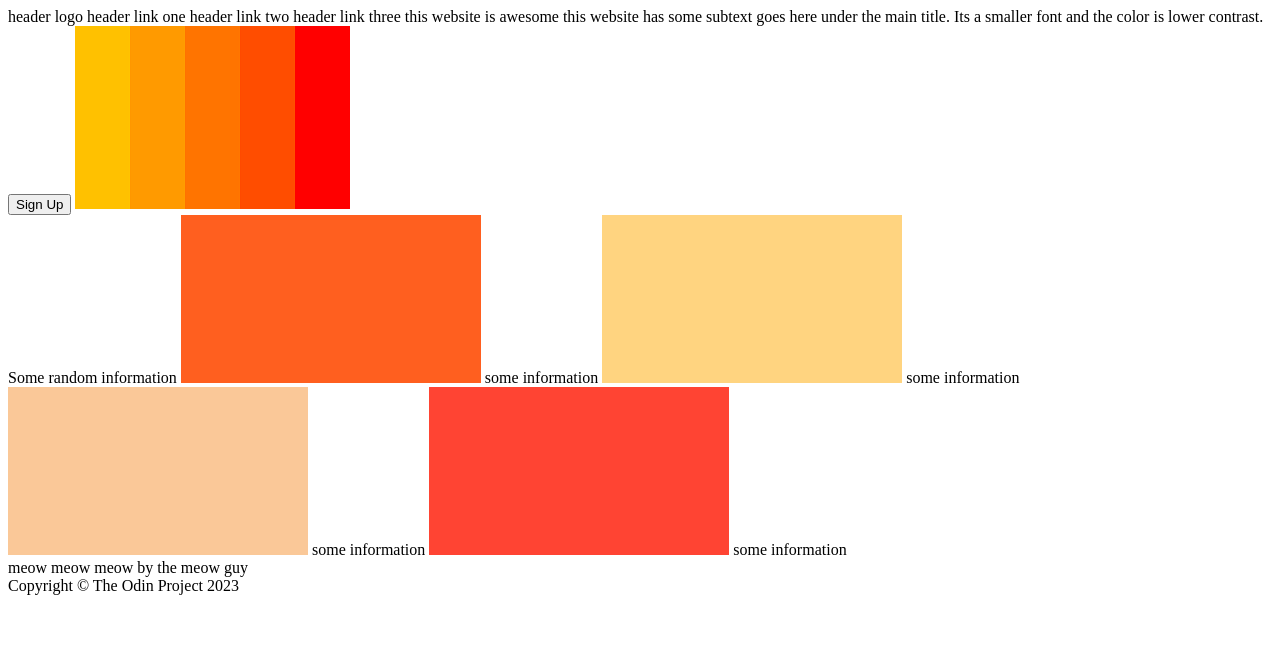
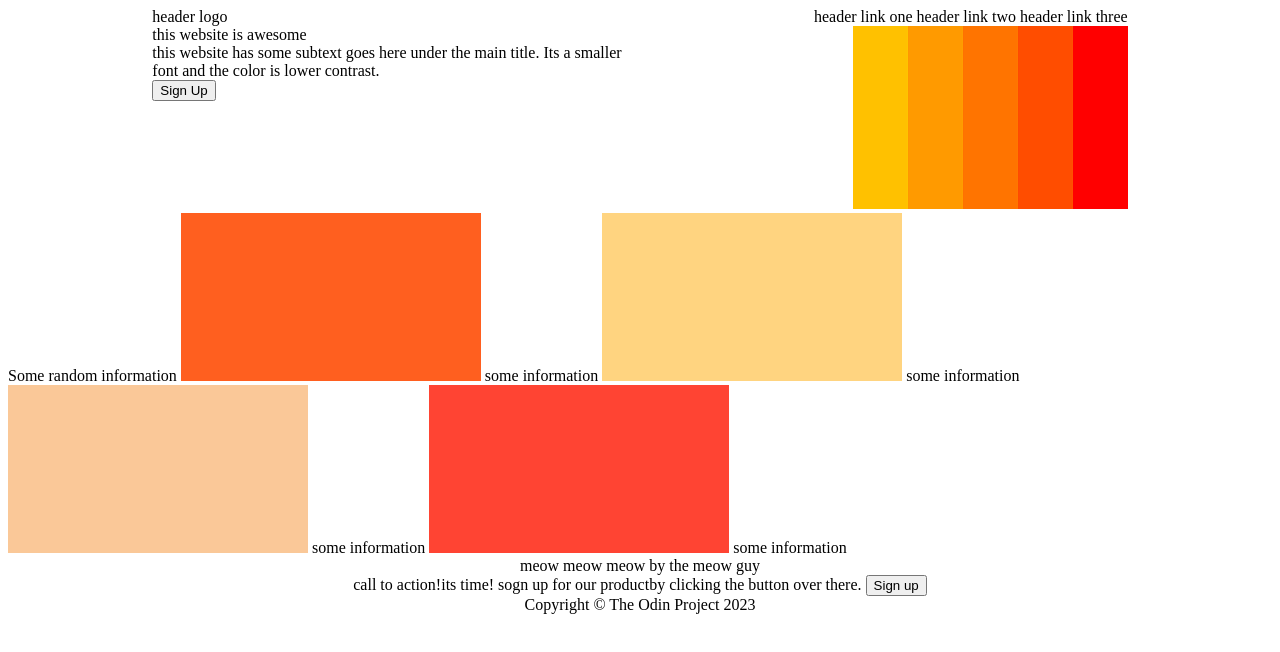
Before and after one commit to Shyaan921/landing-page, a plain HTML site: page index.html in a window 1280 px wide. Drawn offline with Linux system fonts and the light colour scheme.

Commit message:
Put everything in the header in their place

```diff
--- a/index.html
+++ b/index.html
@@ -4,17 +4,30 @@
     <meta charset="UTF-8">
     <meta name="viewport" content="width=device-width, initial-scale=1.0">
     <title>Landing Page</title>
+    <link rel="stylesheet" href="./style.css">
 </head>
 <body>
     <div class="header">
-        header logo
-        header link one
-        header link two
-        header link three
-        this website is awesome
-        this website has some subtext goes here under the main title. Its a smaller font and the color is lower contrast.
-        <button>Sign Up</button>
-        <img src="./images/orange.png">
+        <div class="upper">
+            <div class="left">
+                header logo
+            </div>
+            <div class="right">
+                header link one
+                header link two
+                header link three
+            </div>
+        </div>
+        <div class="lower">
+            <div class="left">
+                <div>this website is awesome</div>
+                <div>this website has some subtext goes here under the main title. Its a smaller font and the color is lower contrast.</div>
+                <div><button>Sign Up</button></div>
+            </div>
+            <div class="right">
+                <img src="./images/orange.png">
+            </div>
+        </div>
     </div>
 
     <div class="information">
@@ -34,6 +47,11 @@
         by the meow guy
     </div>
 
+    <div class="action">
+        call to action!its time!
+        sogn up for our productby clicking the button over there.
+        <button>Sign up</button>
+    </div>
     <div class="footer">
         <div>Copyright © The Odin Project 2023</div>
     </div>
--- a/style.css
+++ b/style.css
@@ -0,0 +1,45 @@
+body {
+    display: flex;
+    flex-direction: column;
+    align-items: center;
+    justify-content: center;
+}
+
+.header {
+    display: flex;
+    flex-direction: column;
+}
+
+.upper,
+.lower {
+    display: flex;
+    justify-content: space-between;
+}
+
+.upper .left {
+    display: flex;
+    margin-right: auto;
+}
+
+.lower .left {
+    display: flex;
+    flex-direction: column;
+    flex-basis: 50%;
+}
+
+.normal {
+    font-size: 18px;
+    color: #e5e7eb;
+}
+
+.bold {
+    font-size: 24px;
+    color: #f9faf8;
+    font-weight: bold;
+}
+
+.bolder {
+    font-size: 48px;
+    color: #f9faf8;
+    font-weight: bolder;
+}
```
